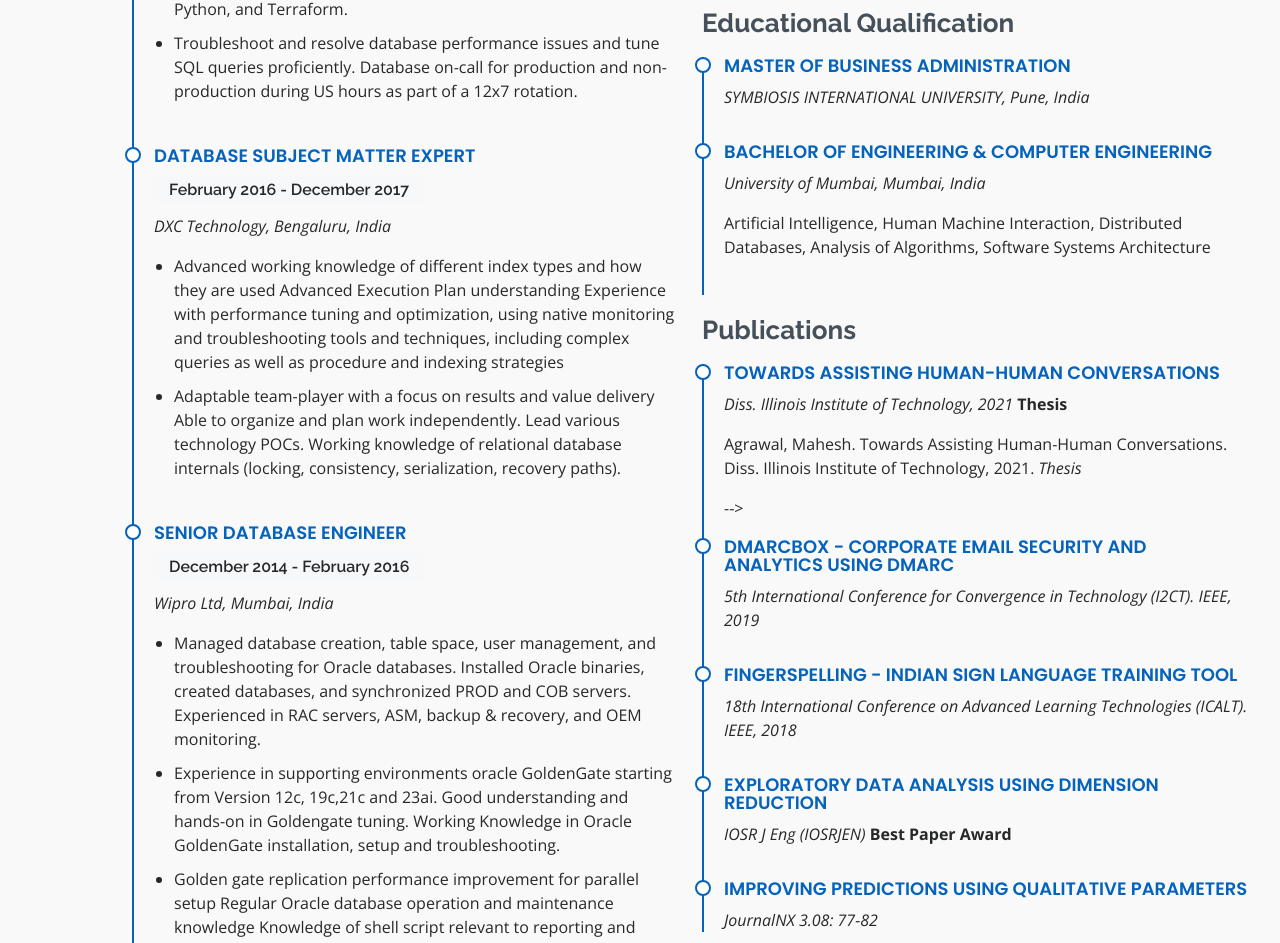
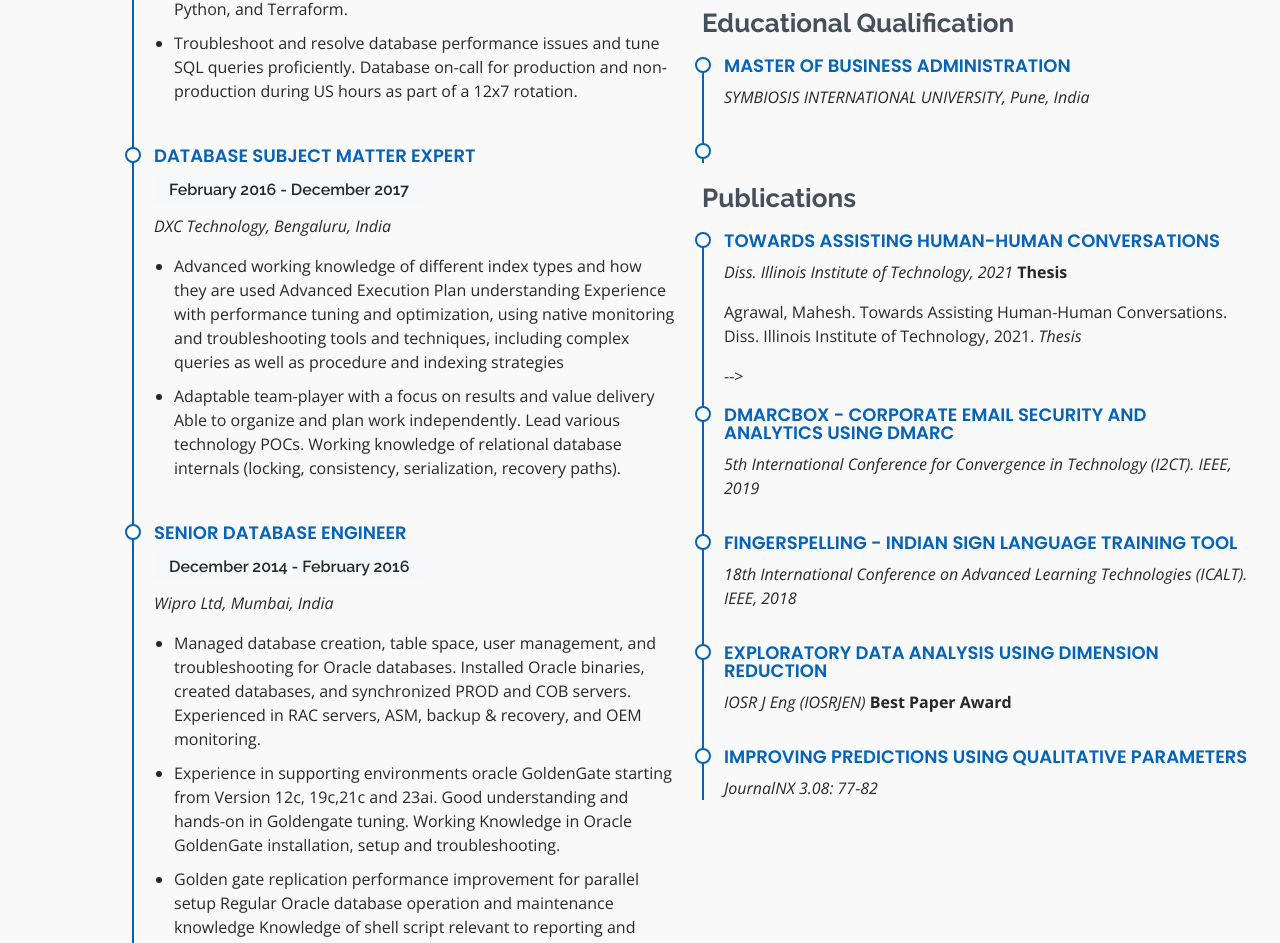
Before and after one commit to db23ai/db23ai.github.io, a plain HTML site: page index.html in a window 1280 px wide. Shown: the part 3495-4438 px from the top of the page. Drawn offline with nearby package versions, Linux system fonts and the light colour scheme.

Commit message:
Update index.html

```diff
--- a/index.html
+++ b/index.html
@@ -637,11 +637,11 @@
                                 Optimization, Game Theory, Cloud Computing</p> -->
                         </div>
                         <div class="resume-item">
-                            <h4>Bachelor of Engineering &amp; Computer Engineering</h4>
-                            <!-- <h5>2010 - 2014</h5> -->
+                          <!--  <h4>Bachelor of Engineering &amp; Computer Engineering</h4>
+                             <h5>2010 - 2014</h5>
                             <p><em>University of Mumbai, Mumbai, India</em></p>
                             <p>Artificial Intelligence, Human Machine Interaction, Distributed Databases, Analysis of
-                                Algorithms, Software Systems Architecture</p>
+                                Algorithms, Software Systems Architecture</p> -->
                         </div>
                         <h3 class="resume-title">Publications</h3>
                         <div class="resume-item">
```
